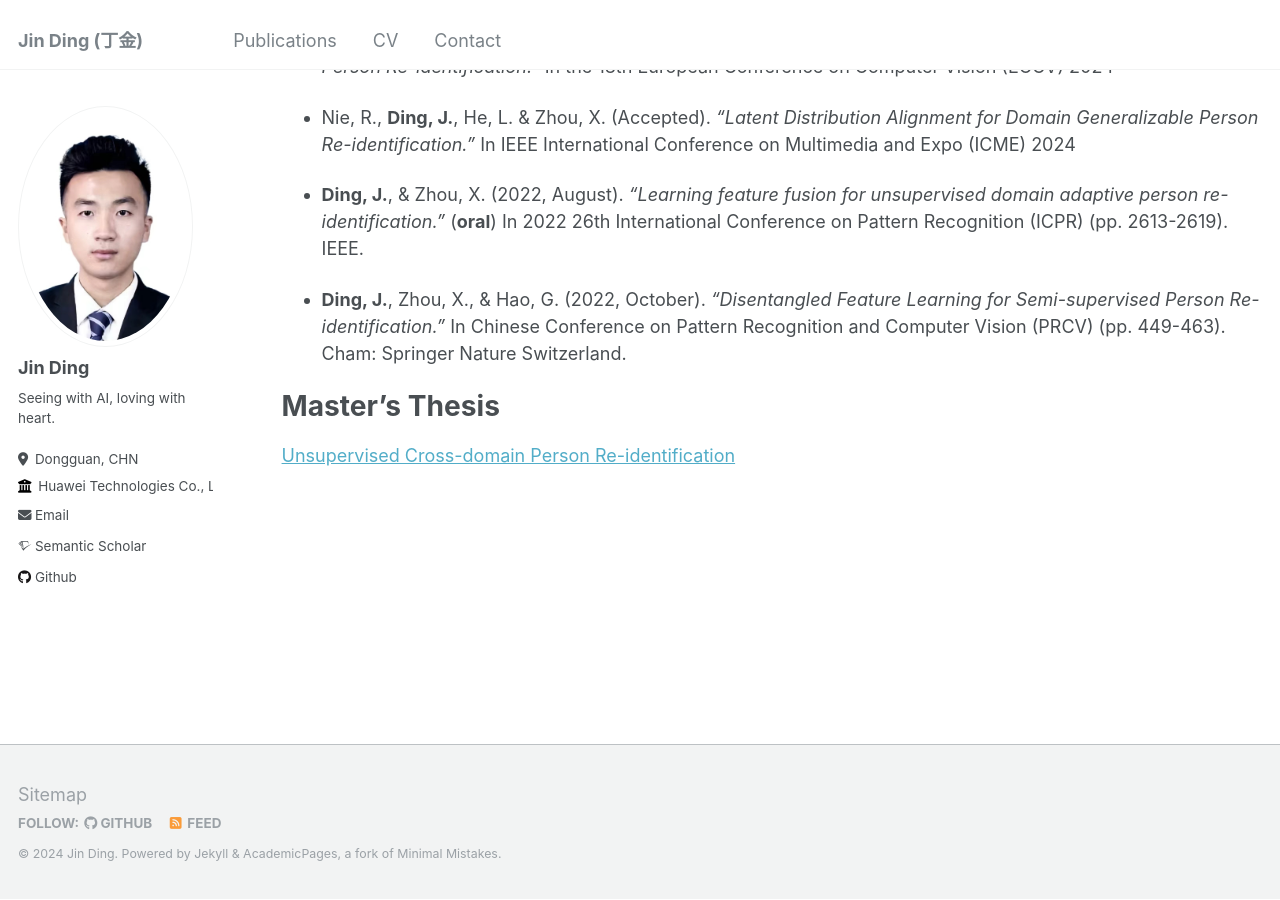
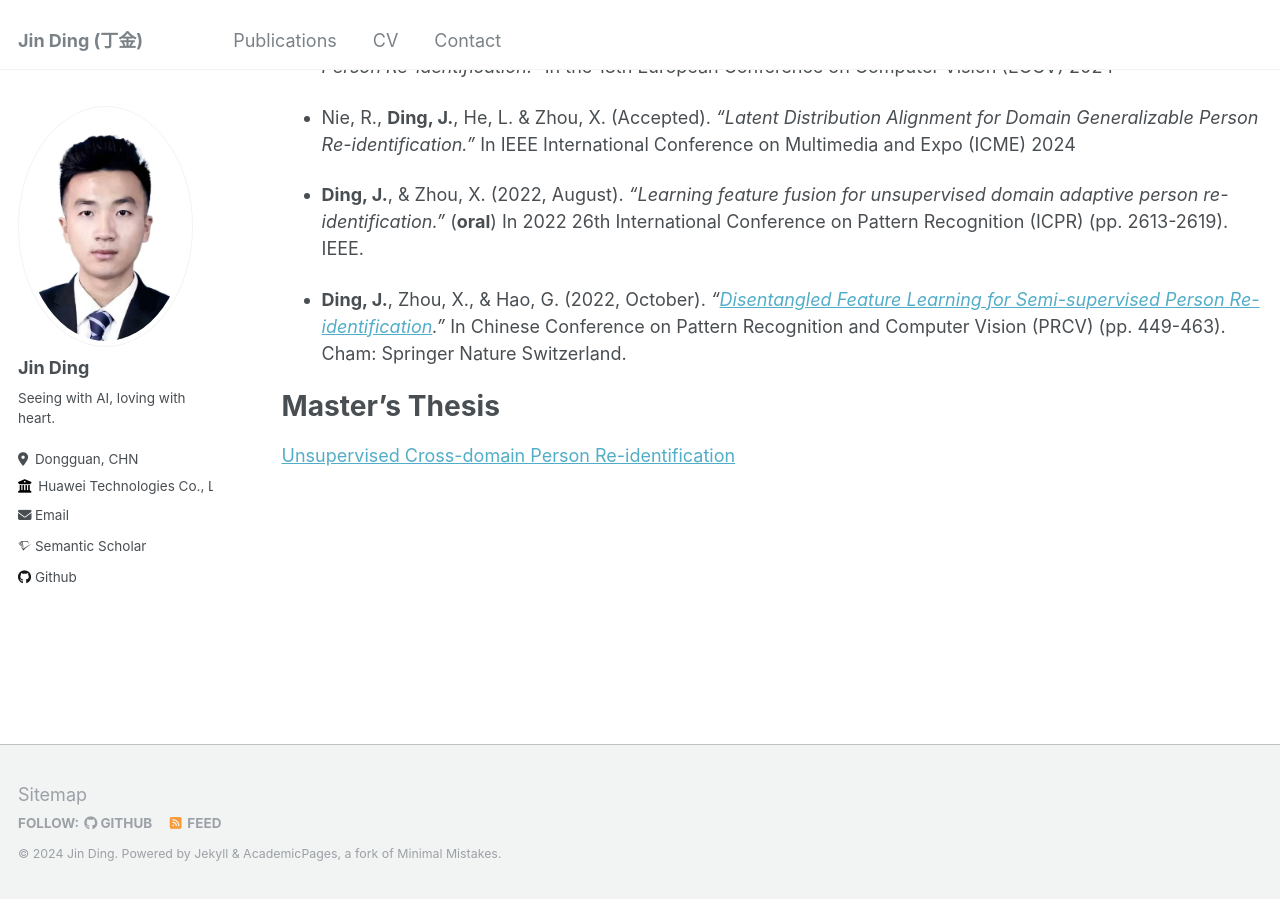
Before and after one commit to DJEddyking/djeddyking.github.io, a Jekyll site: the page built from _pages/cv.md, in a window 1280 px wide and 900 px high, scrolled down 1777 px. Built offline with Jekyll 4.4.1, drawn with Linux system fonts in a browser that asks for light colours; some web fonts are replaced; part of the change alters nothing that is shown.

Commit message:
Update cv.md

```diff
--- a/_pages/cv.md
+++ b/_pages/cv.md
@@ -68,7 +68,7 @@ Publications
 
 - **Ding, J.**, & Zhou, X. (2022, August). <i>"Learning feature fusion for unsupervised domain adaptive person re-identification."</i> (**oral**) In 2022 26th International Conference on Pattern Recognition (ICPR) (pp. 2613-2619). IEEE.
 
-- **Ding, J.**, Zhou, X., & Hao, G. (2022, October). <i>"Disentangled Feature Learning for Semi-supervised Person Re-identification."</i> In Chinese Conference on Pattern Recognition and Computer Vision (PRCV) (pp. 449-463). Cham: Springer Nature Switzerland.
+- **Ding, J.**, Zhou, X., & Hao, G. (2022, October). <i>"[Disentangled Feature Learning for Semi-supervised Person Re-identification](https://link.springer.com/chapter/10.1007/978-3-031-18916-6_37)."</i> In Chinese Conference on Pattern Recognition and Computer Vision (PRCV) (pp. 449-463). Cham: Springer Nature Switzerland.
 
 Master's Thesis
 ======
```
